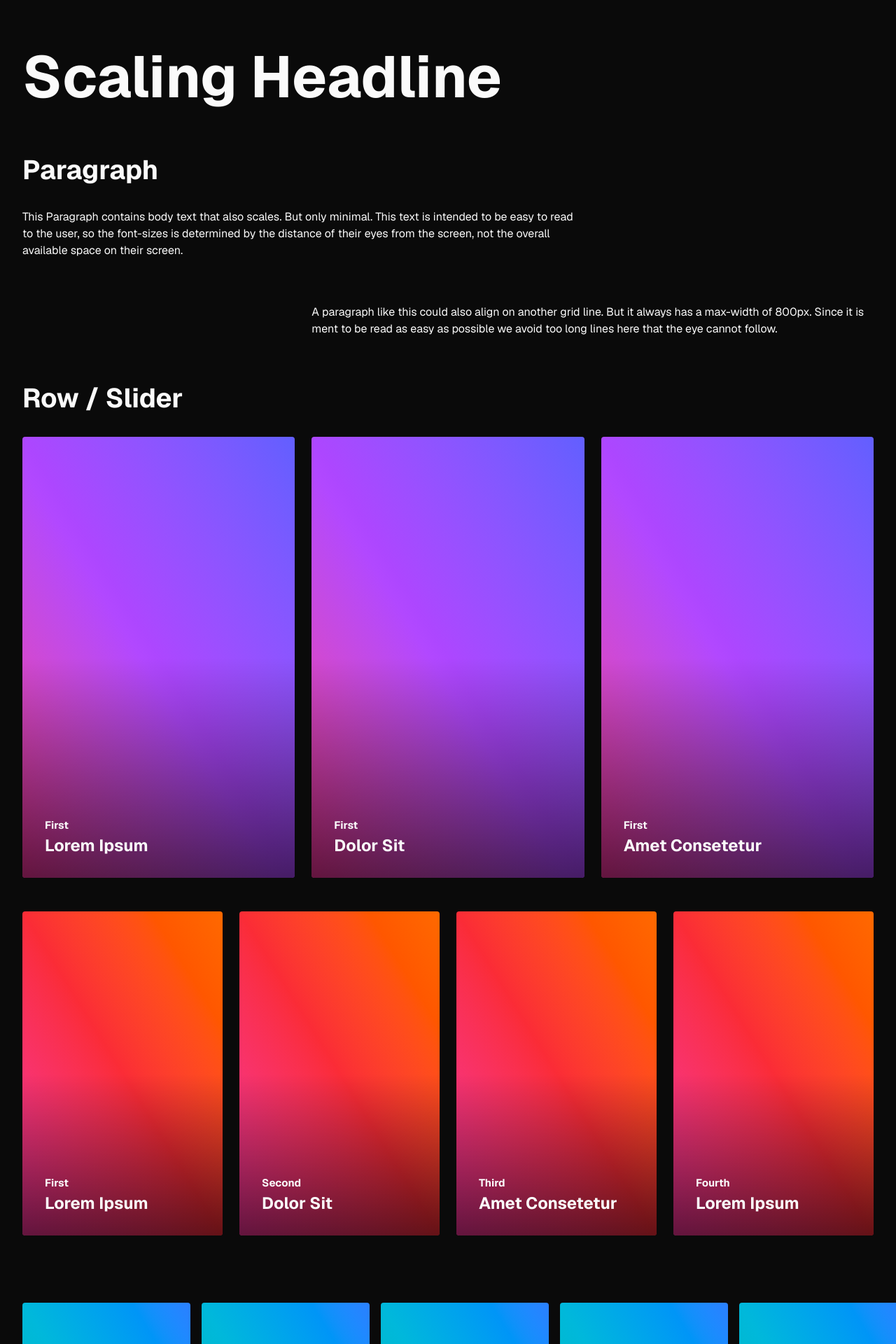
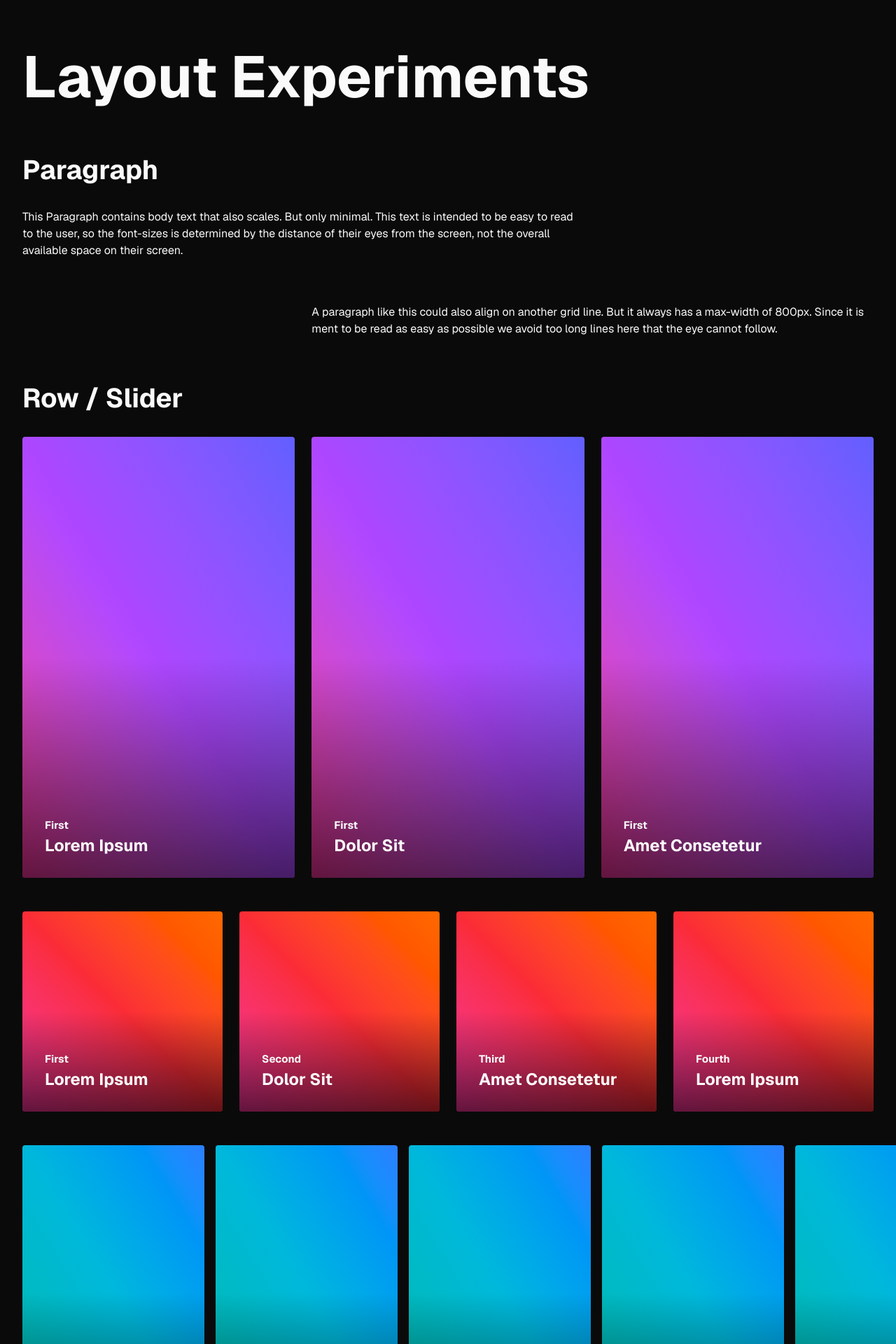
Before and after one commit to RaphaelHoepsWhy/ui-experiments, a Next.js app: page /grid in a window 1280 px wide. Shown: the top 1920 px of the page at 70% size. Built offline with nearby package versions, Linux system fonts and the light colour scheme.

Commit message:
feat: grid

```diff
--- a/app/grid/page.tsx
+++ b/app/grid/page.tsx
@@ -8,7 +8,7 @@ export default function Home() {
   return (
     <>
       <div className="px-4 lg:px-8">
-        <PageHeadline>Scaling Headline</PageHeadline>
+        <PageHeadline>Layout Experiments</PageHeadline>
         <SectionHeadline>Paragraph</SectionHeadline>
 
         <p className="max-w-[800px] pb-8 lg:pb-16">
@@ -48,22 +48,22 @@ export default function Home() {
       />
 
       <RowOrSlider
-        className="pb-24 lg:pb-24"
+        className="pb-12"
         itemSliderWidth="240px"
         items={[
-          <Box className="text-lg" key={1} gradient={"sunset"}>
+          <Box className="aspect-square text-lg" key={1} gradient={"sunset"}>
             <div className="pb-1 text-sm">First</div>
             <div className="text-lg">Lorem Ipsum</div>
           </Box>,
-          <Box className="text-lg" key={2} gradient={"sunset"}>
+          <Box className="aspect-square text-lg" key={2} gradient={"sunset"}>
             <div className="pb-1 text-sm">Second</div>
             <div className="text-lg">Dolor Sit</div>
           </Box>,
-          <Box className="text-lg" key={3} gradient={"sunset"}>
+          <Box className="aspect-square text-lg" key={3} gradient={"sunset"}>
             <div className="pb-1 text-sm">Third</div>
             <div className="text-lg">Amet Consetetur</div>
           </Box>,
-          <Box className="text-lg" key={4} gradient={"sunset"}>
+          <Box className="aspect-square text-lg" key={4} gradient={"sunset"}>
             <div className="pb-1 text-sm">Fourth</div>
             <div className="text-lg">Lorem Ipsum</div>
           </Box>,
@@ -72,7 +72,7 @@ export default function Home() {
 
       <RowOrSlider
         className="pb-24 lg:pb-24"
-        itemSliderWidth="240px"
+        itemSliderWidth="260px"
         forceSlider={true}
         items={[
           <Box className="text-lg" key={1} gradient={"ocean"}>
```
